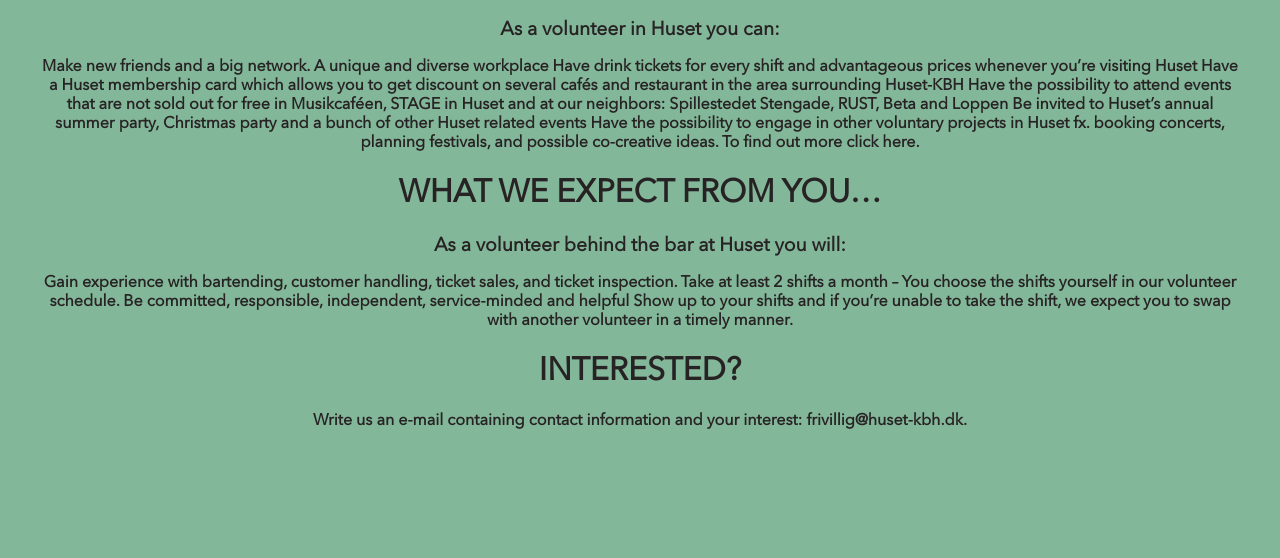
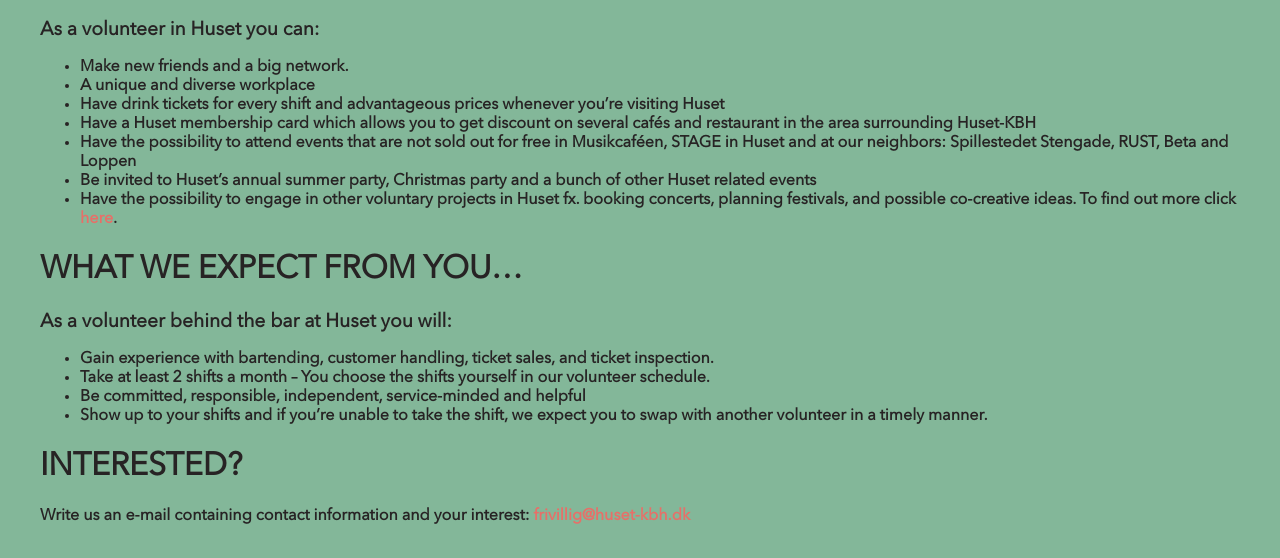
Before and after one commit to JAM4STYLE/Huset, a plain HTML site: page voluntering.html in a window 1280 px wide. Shown: the part 641-1199 px from the top of the page. Before the commit the page ends 1104 px from the top, so only its background shows below. Drawn offline with nearby package versions, Linux system fonts and the light colour scheme.

Commit message:
Modifications and links

```diff
--- a/style.css
+++ b/style.css
@@ -13,7 +13,6 @@ body {
 
 main {
     color: #272324;
-    text-align: center;
     font-family: AvenirNextLTPro-Regular;
     margin: 2em;
     font-weight: 800;
@@ -202,6 +201,11 @@ nav {
     margin-top: 1em;
 }
 
+.link {
+    text-decoration: none;
+    color: #E86F68;
+}
+
 @media all and (min-width: 600px) {
     #movies {
         grid-template-columns: repeat(auto-fill, 300px);
@@ -327,4 +331,9 @@ nav {
     main {
         background-color: transparent;
     }
+
+    .link {
+        text-decoration: none;
+        color: #E86F68;
+    }
 }
--- a/voluntering.html
+++ b/voluntering.html
@@ -35,29 +35,31 @@
 
 
         <h2>As a volunteer in Huset you can:</h2>
-
-        <p>Make new friends and a big network.
-            A unique and diverse workplace
-            Have drink tickets for every shift and advantageous prices whenever you’re visiting Huset
-            Have a Huset membership card which allows you to get discount on several cafés and restaurant in the area surrounding Huset-KBH
-            Have the possibility to attend events that are not sold out for free in Musikcaféen, STAGE in Huset and at our neighbors: Spillestedet Stengade, RUST, Beta and Loppen
-            Be invited to Huset’s annual summer party, Christmas party and a bunch of other Huset
-            related events
-            Have the possibility to engage in other voluntary projects in Huset fx. booking concerts, planning festivals, and possible co-creative ideas. To find out more click here.</p>
-
+        <ul>
+            <li>Make new friends and a big network.</li>
+            <li> A unique and diverse workplace</li>
+            <li> Have drink tickets for every shift and advantageous prices whenever you’re visiting Huset</li>
+            <li>Have a Huset membership card which allows you to get discount on several cafés and restaurant in the area surrounding Huset-KBH</li>
+            <li>Have the possibility to attend events that are not sold out for free in Musikcaféen, STAGE in Huset and at our neighbors: Spillestedet Stengade, RUST, Beta and Loppen</li>
+            <li> Be invited to Huset’s annual summer party, Christmas party and a bunch of other Huset
+                related events</li>
+            <li>Have the possibility to engage in other voluntary projects in Huset fx. booking concerts, planning festivals, and possible co-creative ideas. To find out more click <a class="link" href="https://huset-kbh.dk/volunteering/side-volunteering-projects/?lang=en">here</a>.</li>
+        </ul>
 
         <h1>WHAT WE EXPECT FROM YOU…</h1>
 
 
         <h2>As a volunteer behind the bar at Huset you will:</h2>
-
-        <p>Gain experience with bartending, customer handling, ticket sales, and ticket inspection.
-            Take at least 2 shifts a month – You choose the shifts yourself in our volunteer schedule.
-            Be committed, responsible, independent, service-minded and helpful
-            Show up to your shifts and if you’re unable to take the shift, we expect you to swap with another volunteer in a timely manner.</p>
-
+        <ul>
+            <li>Gain experience with bartending, customer handling, ticket sales, and ticket inspection.</li>
+            <li> Take at least 2 shifts a month – You choose the shifts yourself in our volunteer schedule.</li>
+            <li> Be committed, responsible, independent, service-minded and helpful</li>
+            <li> Show up to your shifts and if you’re unable to take the shift, we expect you to swap with another volunteer in a timely manner.</li>
+        </ul>
 
         <h1>INTERESTED?</h1>
-        <p>Write us an e-mail containing contact information and your interest: frivillig@huset-kbh.dk.</p>
+        <p>Write us an e-mail containing contact information and your interest: <a class="link" href="mailto:frivillig@huset-kbh.dk" style="">frivillig@huset-kbh.dk</a></p>
     </main>
-</body></html>
+</body>
+
+</html>
```
Also changed, not shown: info.html (+11 -10 lines).
